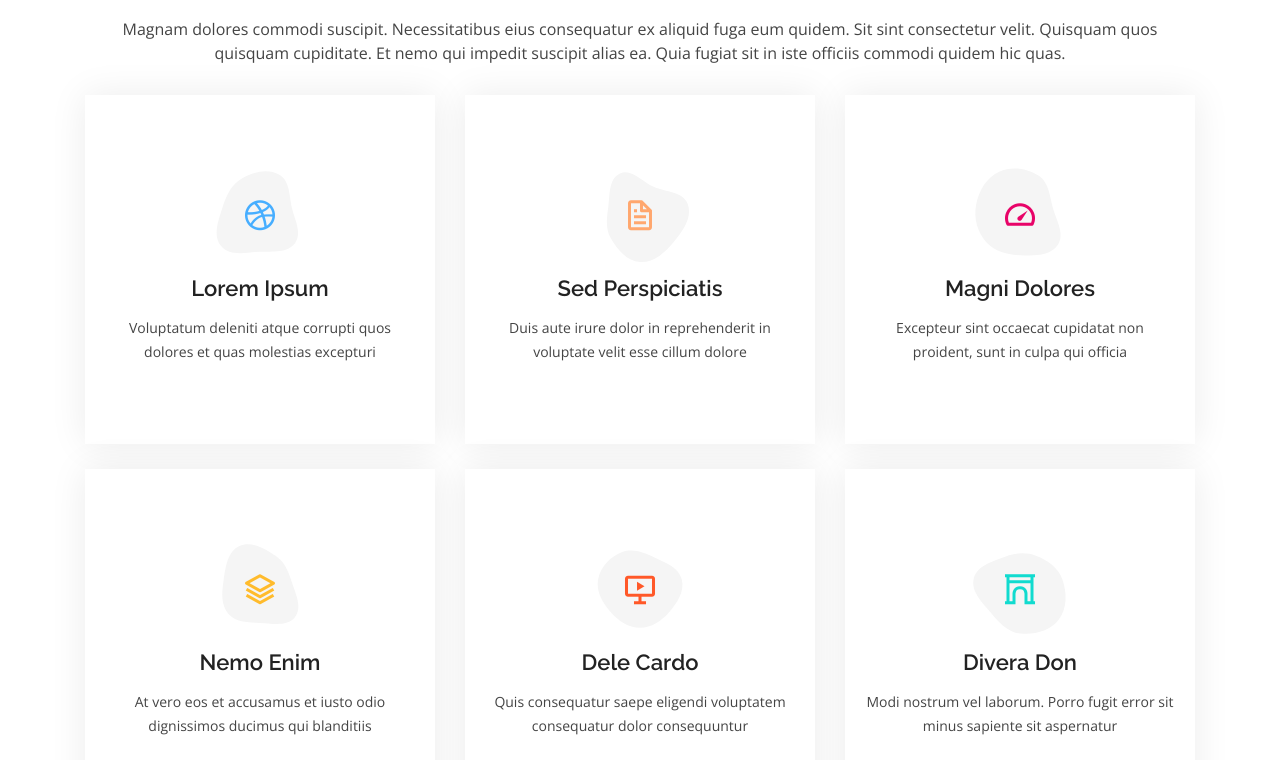
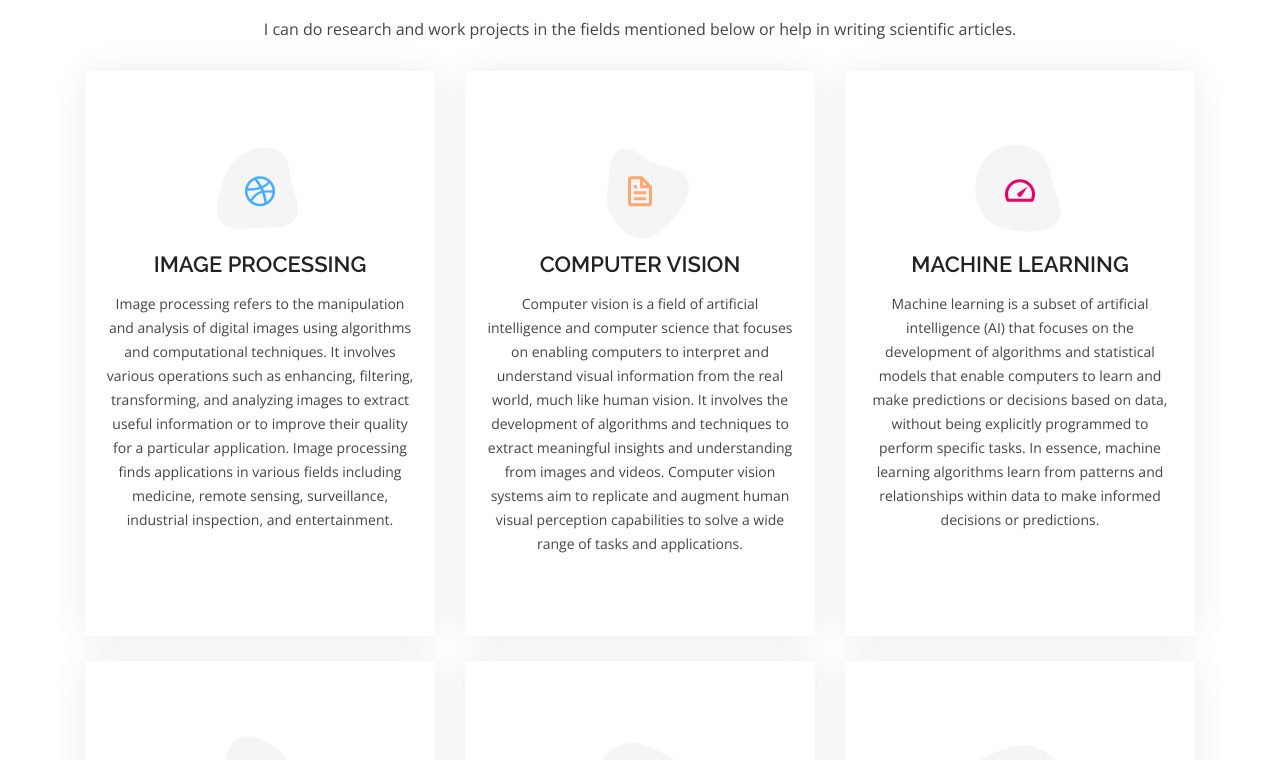
Before and after one commit to Awrsha/awrsha.github.io, a plain HTML site: page services.html in a window 1280 px wide. Shown: the part 171-931 px from the top of the page. Drawn offline with nearby package versions, Linux system fonts and the light colour scheme.

Commit message:
Update V1

```diff
--- a/services.html
+++ b/services.html
@@ -69,7 +69,7 @@
 
         <div class="section-title">
           <h2>Services</h2>
-          <p>Magnam dolores commodi suscipit. Necessitatibus eius consequatur ex aliquid fuga eum quidem. Sit sint consectetur velit. Quisquam quos quisquam cupiditate. Et nemo qui impedit suscipit alias ea. Quia fugiat sit in iste officiis commodi quidem hic quas.</p>
+          <p>I can do research and work projects in the fields mentioned below or help in writing scientific articles.</p>
         </div>
 
         <div class="row">
@@ -81,8 +81,8 @@
                 </svg>
                 <i class="bx bxl-dribbble"></i>
               </div>
-              <h4><a href="">Lorem Ipsum</a></h4>
-              <p>Voluptatum deleniti atque corrupti quos dolores et quas molestias excepturi</p>
+              <h4><a href="https://en.wikipedia.org/wiki/Digital_image_processing">IMAGE PROCESSING</a></h4>
+              <p>Image processing refers to the manipulation and analysis of digital images using algorithms and computational techniques. It involves various operations such as enhancing, filtering, transforming, and analyzing images to extract useful information or to improve their quality for a particular application. Image processing finds applications in various fields including medicine, remote sensing, surveillance, industrial inspection, and entertainment.</p>
             </div>
           </div>
 
@@ -94,8 +94,8 @@
                 </svg>
                 <i class="bx bx-file"></i>
               </div>
-              <h4><a href="">Sed Perspiciatis</a></h4>
-              <p>Duis aute irure dolor in reprehenderit in voluptate velit esse cillum dolore</p>
+              <h4><a href="https://en.wikipedia.org/wiki/Computer_vision">COMPUTER VISION</a></h4>
+              <p>Computer vision is a field of artificial intelligence and computer science that focuses on enabling computers to interpret and understand visual information from the real world, much like human vision. It involves the development of algorithms and techniques to extract meaningful insights and understanding from images and videos. Computer vision systems aim to replicate and augment human visual perception capabilities to solve a wide range of tasks and applications.</p>
             </div>
           </div>
 
@@ -107,8 +107,8 @@
                 </svg>
                 <i class="bx bx-tachometer"></i>
               </div>
-              <h4><a href="">Magni Dolores</a></h4>
-              <p>Excepteur sint occaecat cupidatat non proident, sunt in culpa qui officia</p>
+              <h4><a href="https://en.wikipedia.org/wiki/Machine_learning">MACHINE LEARNING</a></h4>
+              <p>Machine learning is a subset of artificial intelligence (AI) that focuses on the development of algorithms and statistical models that enable computers to learn and make predictions or decisions based on data, without being explicitly programmed to perform specific tasks. In essence, machine learning algorithms learn from patterns and relationships within data to make informed decisions or predictions.</p>
             </div>
           </div>
 
@@ -120,8 +120,8 @@
                 </svg>
                 <i class="bx bx-layer"></i>
               </div>
-              <h4><a href="">Nemo Enim</a></h4>
-              <p>At vero eos et accusamus et iusto odio dignissimos ducimus qui blanditiis</p>
+              <h4><a href="https://en.wikipedia.org/wiki/Convolutional_neural_network">CONVOLUTIONAL NEURAL NETWORK</a></h4>
+              <p>A Convolutional Neural Network (CNN) is a type of deep neural network commonly used in tasks involving image analysis and recognition. CNNs are specifically designed to process spatial data, such as images, by leveraging the spatial structure present in the data.</p>
             </div>
           </div>
 
@@ -133,8 +133,8 @@
                 </svg>
                 <i class="bx bx-slideshow"></i>
               </div>
-              <h4><a href="">Dele Cardo</a></h4>
-              <p>Quis consequatur saepe eligendi voluptatem consequatur dolor consequuntur</p>
+              <h4><a href="https://en.wikipedia.org/wiki/Recurrent_neural_network">RECURRENT NEURAL NETWORK</a></h4>
+              <p>Recurrent Neural Networks (RNNs) are a class of neural networks designed to model sequential data by maintaining internal state or memory. Unlike traditional feedforward neural networks, which process inputs independently, RNNs have connections that form directed cycles, allowing them to exhibit temporal dynamics and process sequences of inputs.</p>
             </div>
           </div>
 
@@ -146,8 +146,8 @@
                 </svg>
                 <i class="bx bx-arch"></i>
               </div>
-              <h4><a href="">Divera Don</a></h4>
-              <p>Modi nostrum vel laborum. Porro fugit error sit minus sapiente sit aspernatur</p>
+              <h4><a href="https://en.wikipedia.org/wiki/Generative_adversarial_network">GENERATIVE ADVERSARIAL NETWORK</a></h4>
+              <p>GAN stands for Generative Adversarial Network. It is a type of artificial intelligence framework introduced by Ian Goodfellow and his colleagues in 2014. GANs consist of two neural networks, namely the generator and the discriminator, which are trained simultaneously through a competitive process.</p>
             </div>
           </div>
 
```
Also changed, not shown: index.html (+5 -1 lines), resume.html (+1 -1 lines), assets/img/about.jpg, assets/img/hero-bg.jpg.
